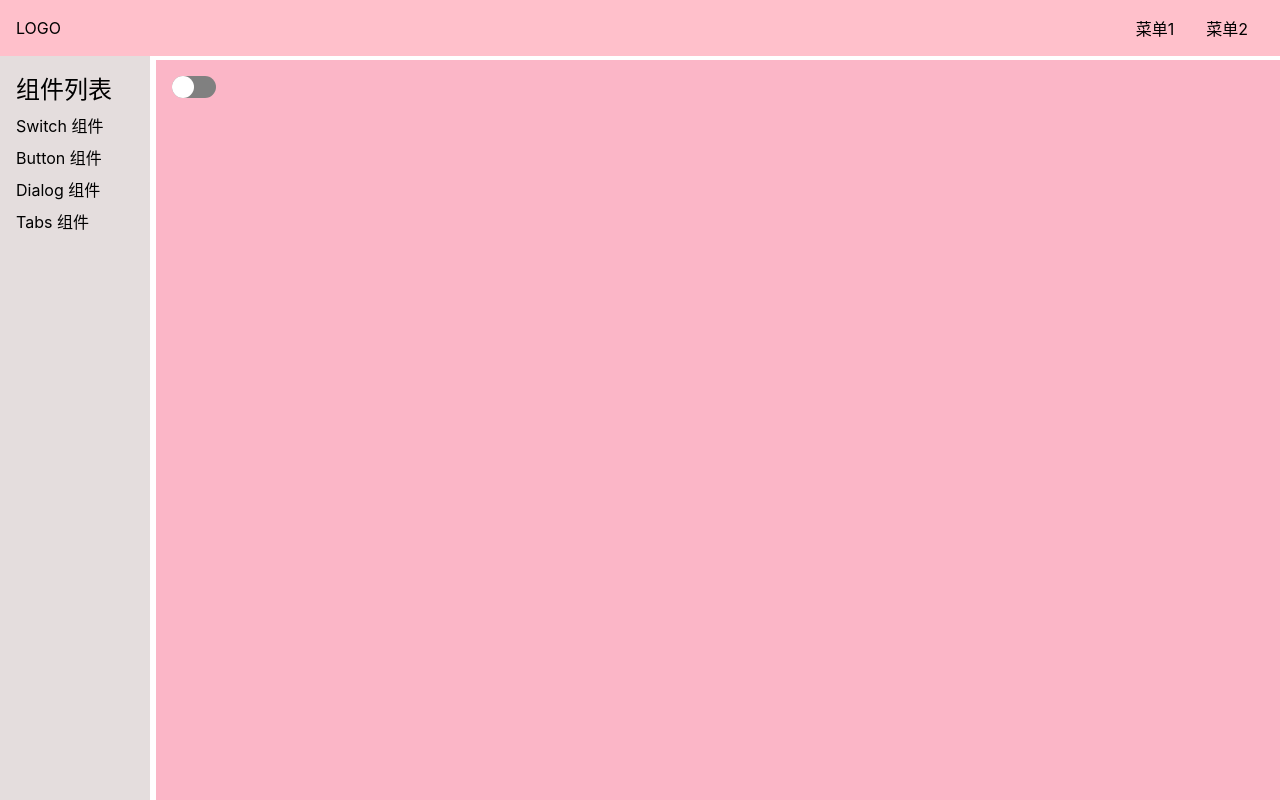
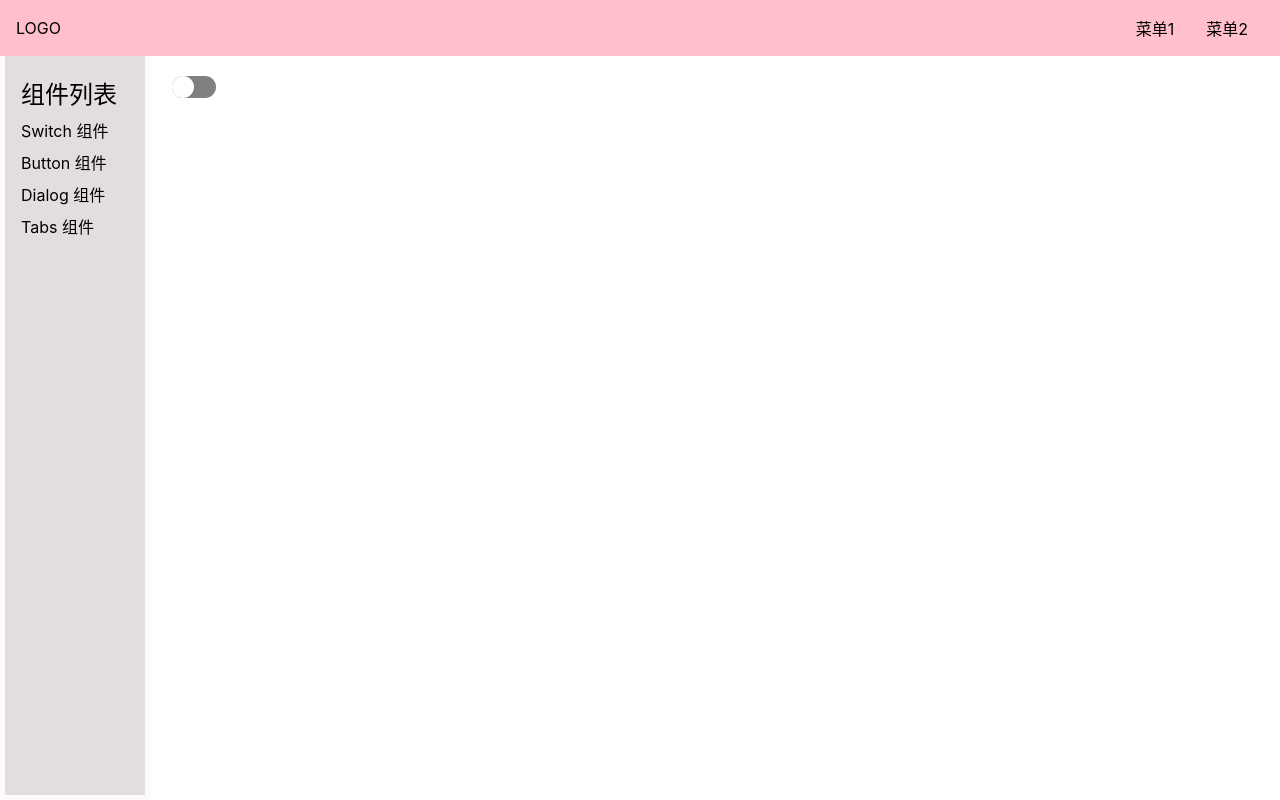
Before and after one commit to Kidnapped33/puzzle-ui, a Vue app: page /#/doc/switch in a window 1280 px wide. Built offline with nearby package versions, Linux system fonts and the light colour scheme.

Commit message:
CSS 最小影响原则

```diff
--- a/src/components/ButtonDemo.vue
+++ b/src/components/ButtonDemo.vue
@@ -3,10 +3,10 @@
     <div>button</div>
     <h1>示例1</h1>
     <div>
-        <Button>我是按钮</Button>
-        <Button theme="button">我是按钮</Button>
-        <Button theme="link">我是按钮</Button>
-        <Button theme="text">我是按钮</Button>
+      <Button>你好</Button>
+      <Button theme="button">你好</Button>
+      <Button theme="link">你好</Button>
+      <Button theme="text">你好</Button>
     </div>
   </div>
 </template>
--- a/src/lib/Button.vue
+++ b/src/lib/Button.vue
@@ -1,5 +1,5 @@
 <template>
-<button class="gulu-button" :class="`theme-${theme}`">
+<button class="puzzle-button" :class="`theme-${theme}`">
     <slot />
 </button>
 </template>
@@ -15,14 +15,14 @@ export default {
 };
 </script>
 
-<style lang="scss" scoped>
+<style lang="scss">
 $h: 32px;
 $border-color: #d9d9d9;
 $color: #333;
 $blue: #40a9ff;
 $radius: 4px;
 
-.gulu-button {
+.puzzle-button {
     box-sizing: border-box;
     height: $h;
     padding: 0 12px;
--- a/src/lib/Switch.vue
+++ b/src/lib/Switch.vue
@@ -1,5 +1,5 @@
 <template>
-<button @click="toggle" :class="{ checked: value }">
+<button class="puzzle-swith" @click="toggle" :class="{ 'puzzle-checked': value }">
     <span></span>
 </button>
 </template>
@@ -24,10 +24,10 @@ export default {
 };
 </script>
 
-<style lang="scss" scoped>
+<style lang="scss">
 $h: 22px;
 
-button {
+.puzzle-swith {
     height: $h;
     width: $h * 2;
     border: none;
@@ -47,7 +47,7 @@ button {
         transition: left 250ms;
     }
 
-    &.checked {
+    &.puzzle-checked {
         background: rgb(36, 173, 243);
 
         >span {
--- /dev/null
+++ b/src/lib/puzzle.scss
@@ -0,0 +1,13 @@
+[class^="puzzle-"],[class*=" puzzle-"] {
+  margin: 0;
+  padding: 0;
+  box-sizing: border-box;
+  font-size: 16px;
+
+    //好看的字体&兼容
+  font-family: -apple-system, "Noto Sans", "Helvetica Neue", Helvetica,
+    "Nimbus Sans L", Arial, "Liberation Sans", "PingFang SC", "Hiragino Sans GB",
+    "Noto Sans CJK SC", "Source Han Sans SC", "Source Han Sans CN",
+    "Microsoft YaHei", "Wenquanyi Micro Hei", "WenQuanYi Zen Hei", "ST Heiti",
+    SimHei, "WenQuanYi Zen Hei Sharp", sans-serif;
+}
--- a/src/main.ts
+++ b/src/main.ts
@@ -1,6 +1,7 @@
+import './lib/puzzle.scss';
+import './index.scss';
 import { createApp } from 'vue';
 import App from './App.vue';
-import './index.scss';
 import { router } from './router';
 
 
--- a/src/views/Doc.vue
+++ b/src/views/Doc.vue
@@ -76,7 +76,7 @@ export default {
     >main {
         flex-grow: 1;
         padding: 16px;
-        background: rgb(251, 182, 199);
+        background: white;
     }
 }
 
@@ -89,6 +89,7 @@ aside {
     left: 0;
     padding-top: 70px;
     height: 100%;
+    border: 5px solid snow;
 
     >h2 {
         margin-bottom: 4px;
```
Lines whose indentation alone changed are shown as unchanged.
